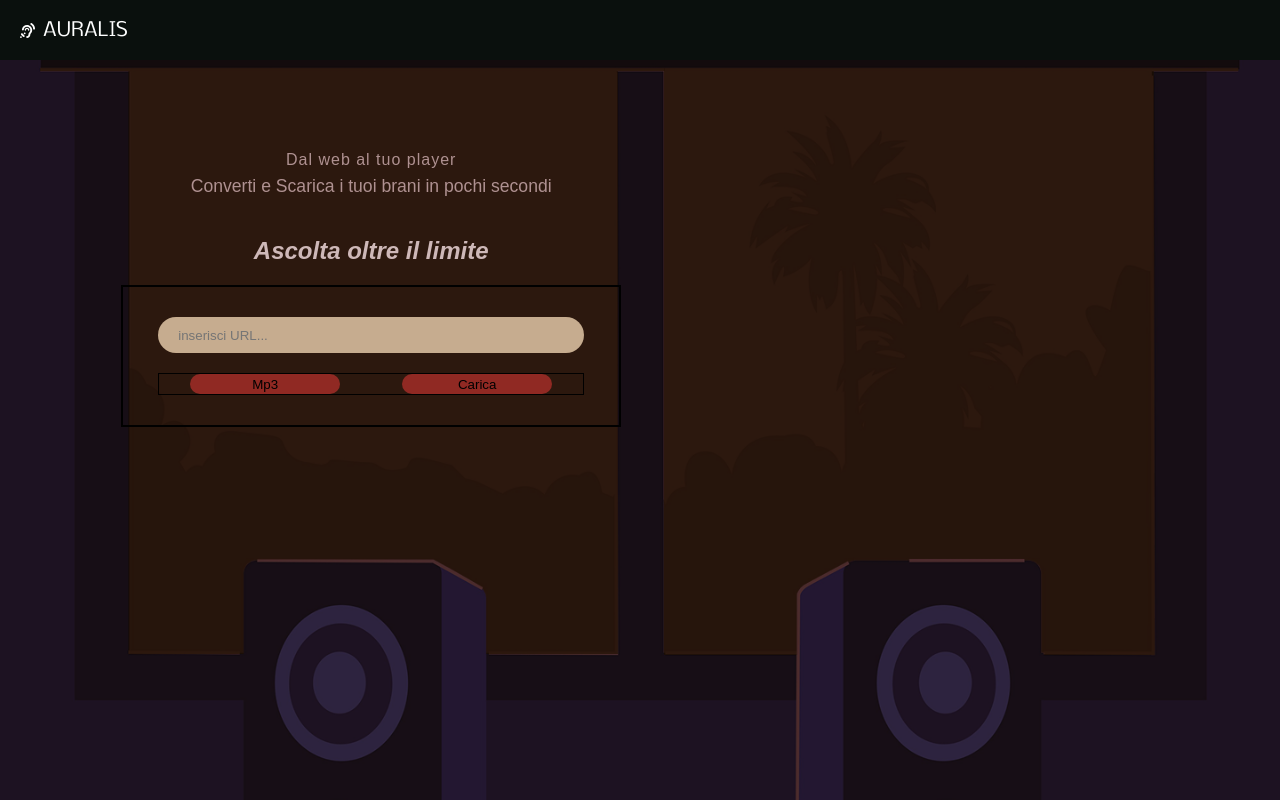
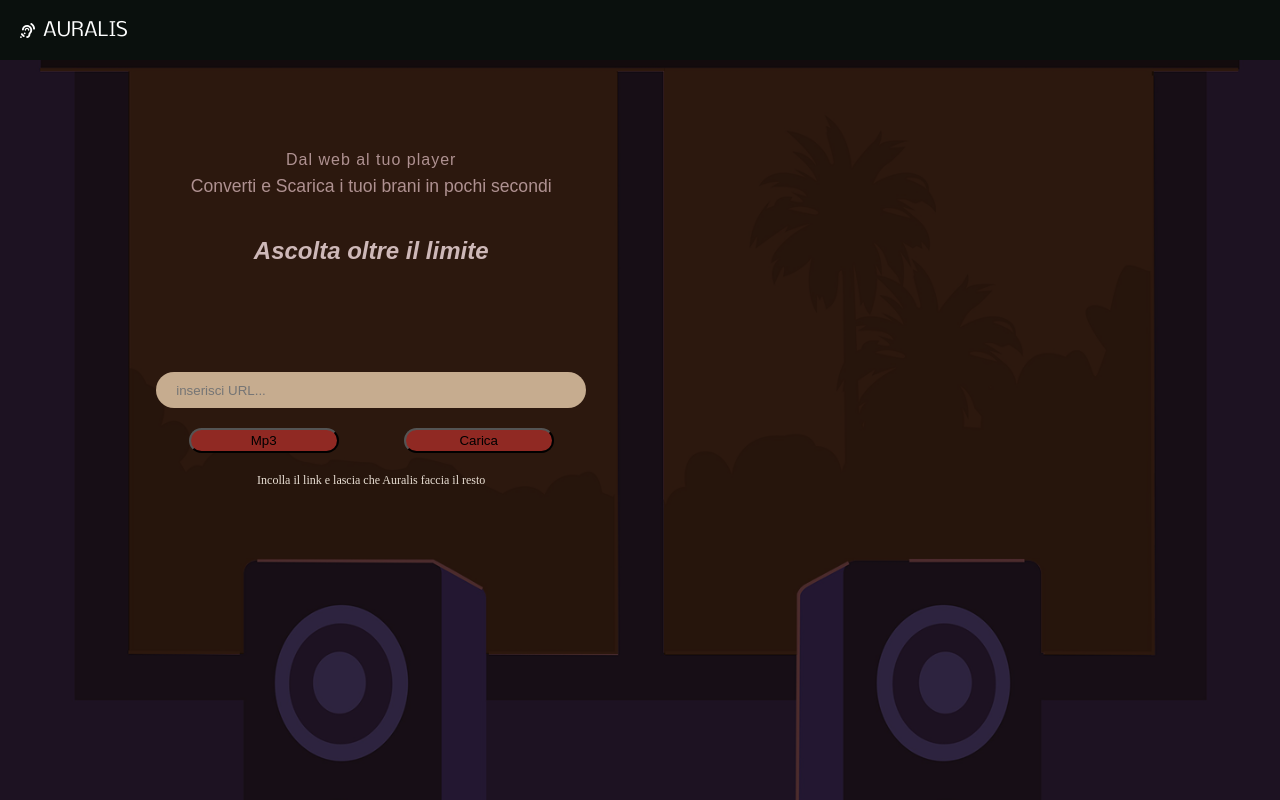
Before and after one commit to Stiv3nn/auralis, a React (Vite) app: page / in a window 1280 px wide. Built offline with nearby package versions, Linux system fonts and the light colour scheme.

Commit message:
inserimento del testo nota-guida + css

```diff
--- a/src/App.css
+++ b/src/App.css
@@ -105,9 +105,9 @@ main {
 /* CONTAINER INPUT */
 
 .container-input {
-    border: black 2px solid;
+    /* border: black 2px solid; */
     position: absolute;
-    top: 40%;
+    top: 50%;
     left: 29%;
     transform: translate(-50%, -50%);
     display: flex;
@@ -131,7 +131,7 @@ main {
 .btn {
     width: 100%;
     margin-top: 20px;
-    border: black 1px solid;
+    /* border: black 1px solid; */
     display: flex;
     justify-content: space-around;
 }
@@ -139,10 +139,19 @@ main {
 .carica,
 .mp3 {
     width: 150px;
-    height: 20px;
+    height: 25px;
     background-color: #902923;
     border-radius: 100px;
-    border: black 0px;
+    /* border: black 0px; */
+    cursor: pointer;
+}
+
+.nota-guida {
+    /* border: black 1px solid; */
+    margin-top: 10px;
+    color: #EAE0D5;
+    font-size: 12px;
+    margin-top: 20px;
 }
 
 
--- a/src/App.jsx
+++ b/src/App.jsx
@@ -29,6 +29,10 @@ function App() {
               <button type="submit" className='carica'>Mp3</button>
               <button type="submit" className='mp3'>Carica</button>
             </div>
+
+            <div className='nota-guida'>
+              <span>Incolla il link e lascia che Auralis faccia il resto</span>
+            </div>
           </div>
 
         </main>
```
